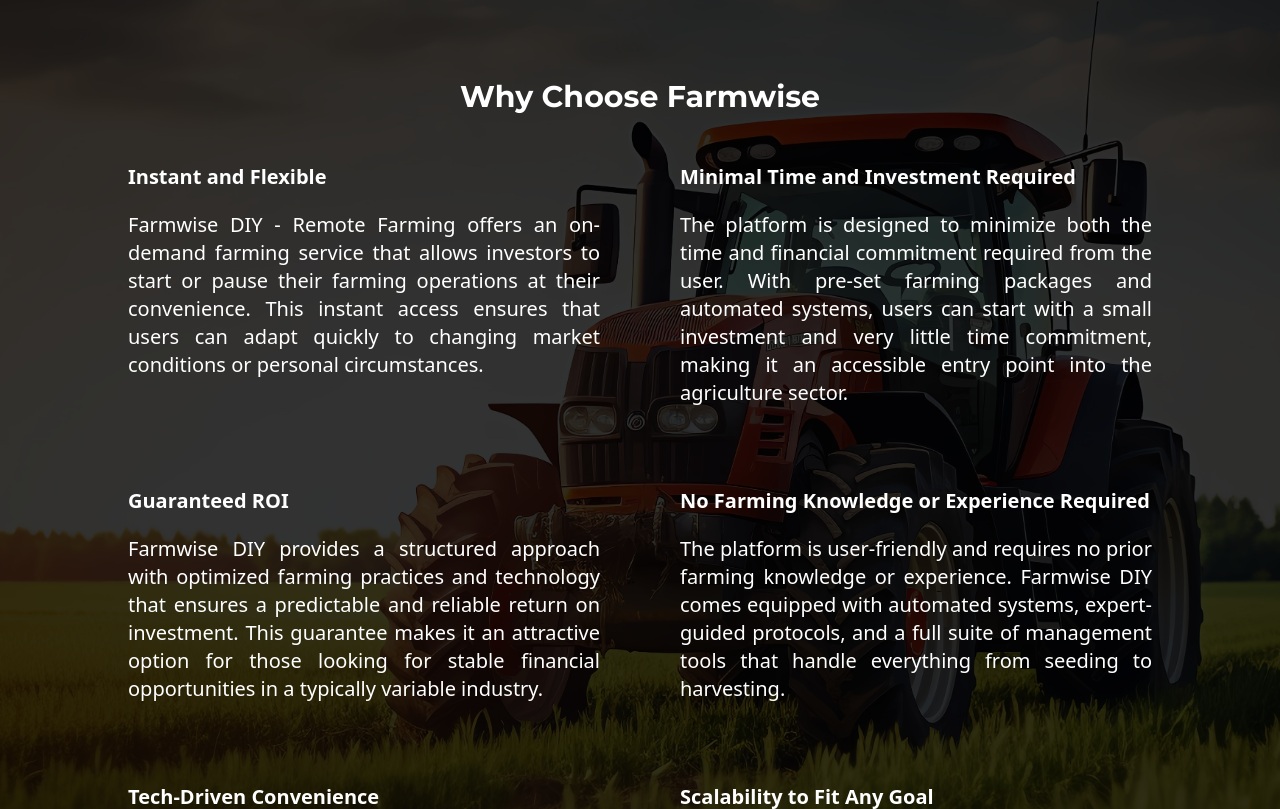
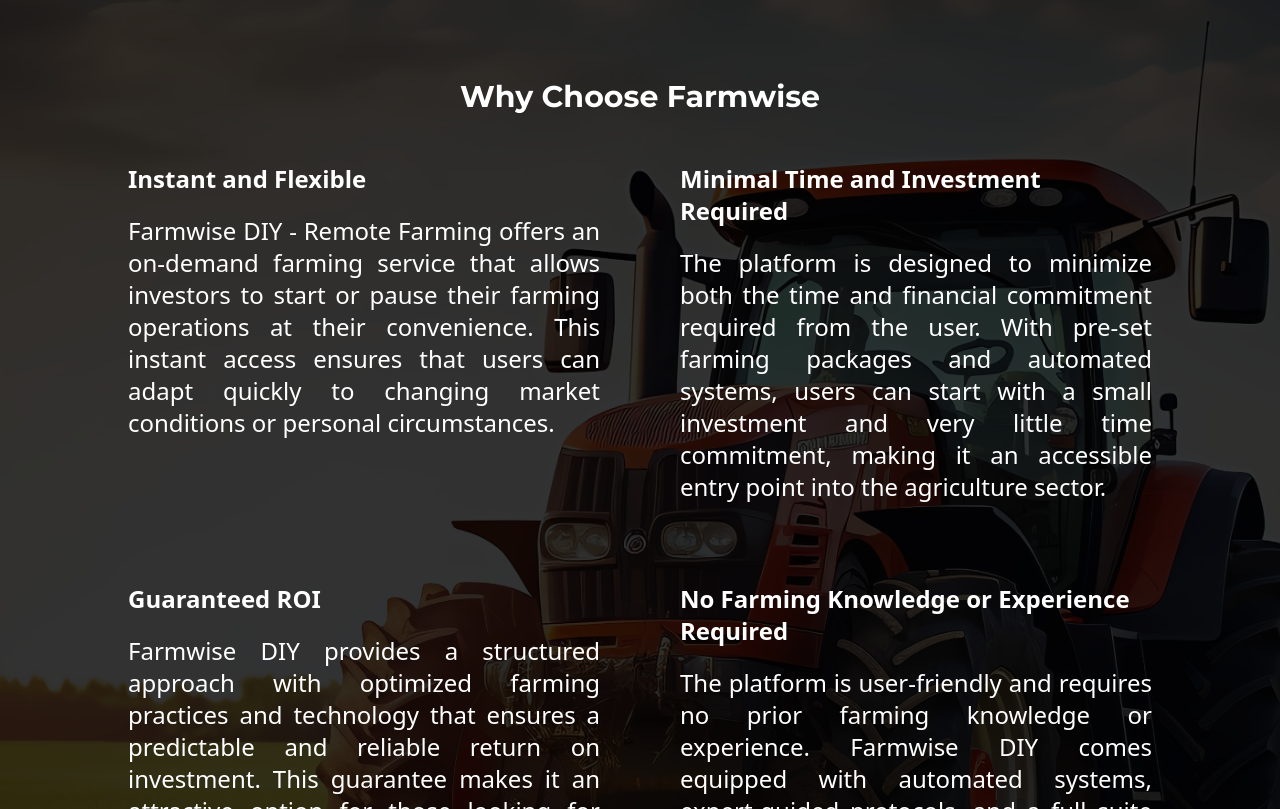
Before and after one commit to kevinmisigaro/farmwise, a Next.js app: page / in a window 1280 px wide. Shown: the part 6279-7088 px from the top of the page. Built offline with nearby package versions, Linux system fonts and the light colour scheme; no server answers.

Commit message:
requested changes and icon added

```diff
--- a/src/app/page.tsx
+++ b/src/app/page.tsx
@@ -422,7 +422,7 @@ function Index() {
             description=" For Millennials and Gen Z even in some cultures, farming might
           be viewed as less prestigious or desirable compared to other
           professions or side hustles."
-            image="/assets/icons/hustle/F12.png"
+            image="/assets/icons/hustle/icons8-sad-50.png"
           />
           <SideHustleCard
             title=" Storage & Market Access"
@@ -503,9 +503,11 @@ function Index() {
                     src="/assets/icons/Farm.png"
                     className="text-white max-w-20"
                   /> */}
-                  <div className="font-bold text-xl">Instant and Flexible</div>
+                  <div className="font-bold text-xl md:text-2xl">
+                    Instant and Flexible
+                  </div>
                 </div>
-                <div className="text-xl text-justify">
+                <div className="text-xl md:text-2xl text-justify">
                   Farmwise DIY - Remote Farming offers an on-demand farming
                   service that allows investors to start or pause their farming
                   operations at their convenience. This instant access ensures
@@ -520,11 +522,11 @@ function Index() {
                     src="/assets/icons/Com Sup.png"
                     className="text-white w-10"
                   /> */}
-                  <div className="font-bold text-xl">
+                  <div className="font-bold  text-xl md:text-2xl">
                     Minimal Time and Investment Required
                   </div>
                 </div>
-                <div className="text-xl text-justify">
+                <div className=" text-xl md:text-2xl text-justify">
                   The platform is designed to minimize both the time and
                   financial commitment required from the user. With pre-set
                   farming packages and automated systems, users can start with a
@@ -539,9 +541,11 @@ function Index() {
                     src="assets/icons/Recy.png"
                     className="text-white w-10"
                   /> */}
-                  <div className="font-bold text-xl">Guaranteed ROI</div>
+                  <div className="font-bold  text-xl md:text-2xl">
+                    Guaranteed ROI
+                  </div>
                 </div>
-                <div className="text-xl text-justify">
+                <div className=" text-xl md:text-2xl text-justify">
                   Farmwise DIY provides a structured approach with optimized
                   farming practices and technology that ensures a predictable
                   and reliable return on investment. This guarantee makes it an
@@ -556,11 +560,11 @@ function Index() {
                     src="/assets/icons/Success.png"
                     className="text-white w-10"
                   /> */}
-                  <div className="font-bold text-xl">
+                  <div className="font-bold  text-xl md:text-2xl">
                     No Farming Knowledge or Experience Required
                   </div>
                 </div>
-                <div className="text-xl text-justify">
+                <div className=" text-xl md:text-2xl text-justify">
                   The platform is user-friendly and requires no prior farming
                   knowledge or experience. Farmwise DIY comes equipped with
                   automated systems, expert-guided protocols, and a full suite
@@ -575,11 +579,11 @@ function Index() {
                     src="/assets/icons/Success.png"
                     className="text-white w-10"
                   /> */}
-                  <div className="font-bold text-xl">
+                  <div className="font-bold  text-xl md:text-2xl">
                     Tech-Driven Convenience
                   </div>
                 </div>
-                <div className="text-xl text-justify">
+                <div className=" text-xl md:text-2xl text-justify">
                   Leveraging the latest in agricultural technology, Farmwise DIY
                   allows users to manage their farming operations remotely.
                   Whether through a smartphone app or a web interface, users can
@@ -594,11 +598,11 @@ function Index() {
                     src="/assets/icons/Success.png"
                     className="text-white w-10"
                   /> */}
-                  <div className="font-bold text-xl">
+                  <div className="font-bold  text-xl md:text-2xl">
                     Scalability to Fit Any Goal
                   </div>
                 </div>
-                <div className="text-xl text-justify">
+                <div className=" text-xl md:text-2xl text-justify">
                   Whether you are looking to experiment with agriculture as a
                   hobby or build a sizable farming operation, Farmwise DIY can
                   scale to meet your needs. You can expand your involvement and
```
Also changed, not shown: public/assets/icons/hustle/icons8-sad-50.png (added).
